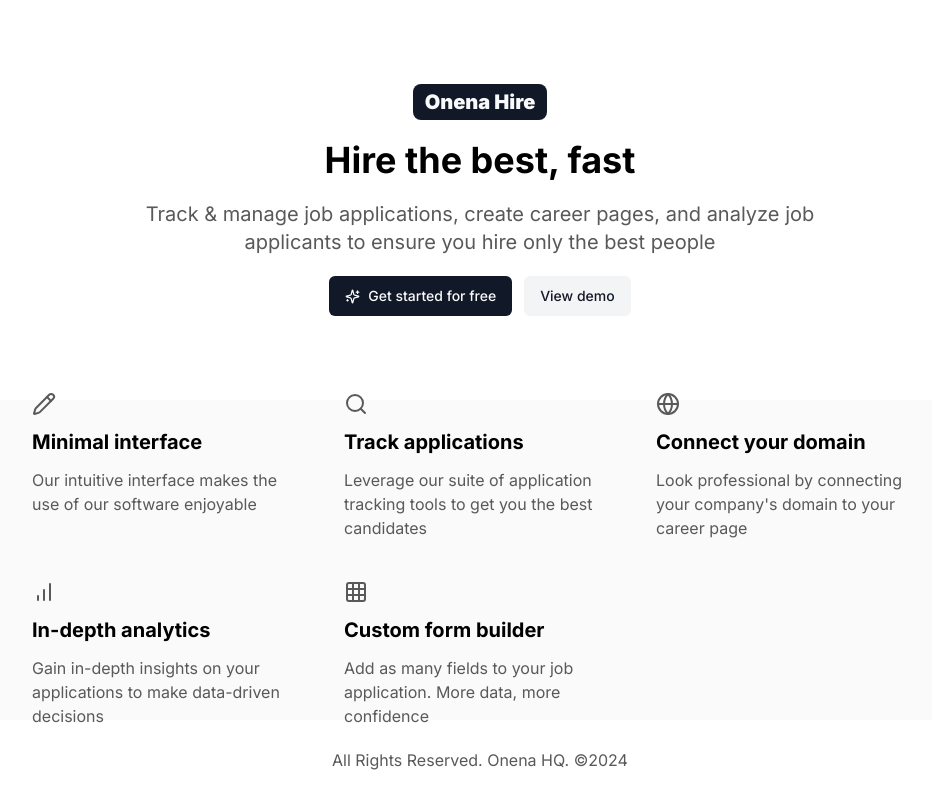
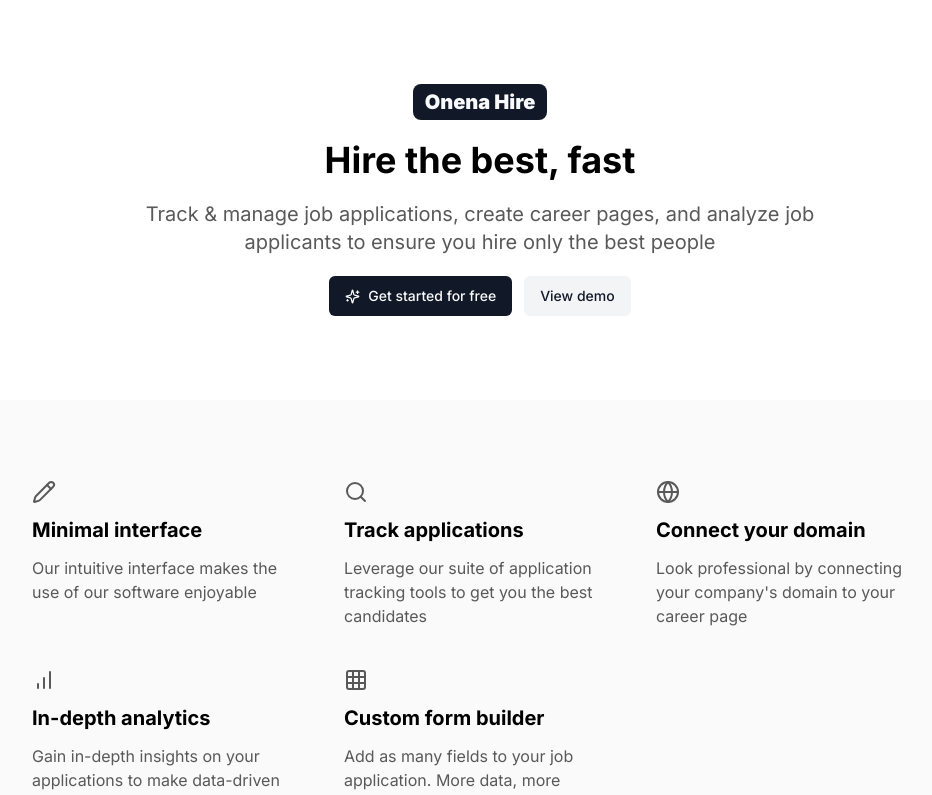
Before and after one commit to langf00rd/onena-hire, a Next.js app: page / in a window 1280 px wide. Shown: the top 795 px of the page, without its empty margins (160-1092 px from the left). Built offline with nearby package versions, Linux system fonts and the light colour scheme.

Commit message:
fix(landing page): remove height constraints (#22)

```diff
--- a/src/app/page.tsx
+++ b/src/app/page.tsx
@@ -33,7 +33,7 @@ export default function Home() {
           </Link>
         </div>
       </WidthConstraint>
-      <div className="bg-zinc-50 md:h-[40vh] px-10 md:px-0 py-20 md:py-0">
+      <div className="bg-zinc-50 py-20 px-10">
         <div className="max-w-4xl mx-auto h-full flex items-center justify-center">
           <ul className="grid md:grid-cols-3 gap-20 md:gap-10">
             {[
```
